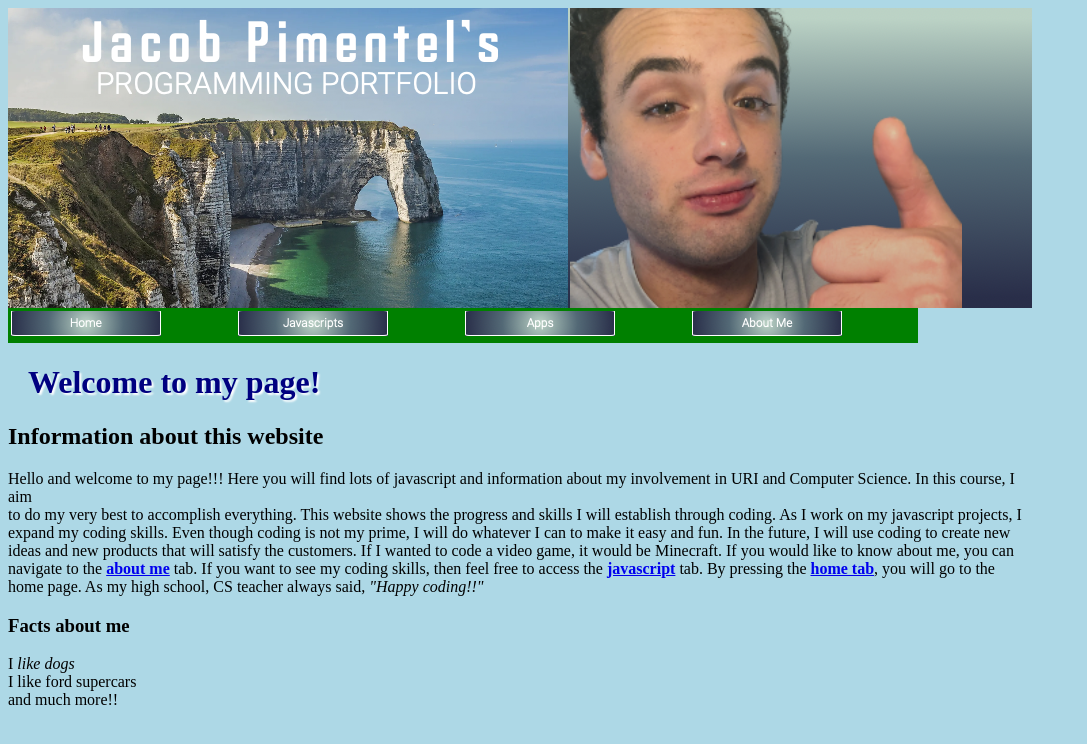
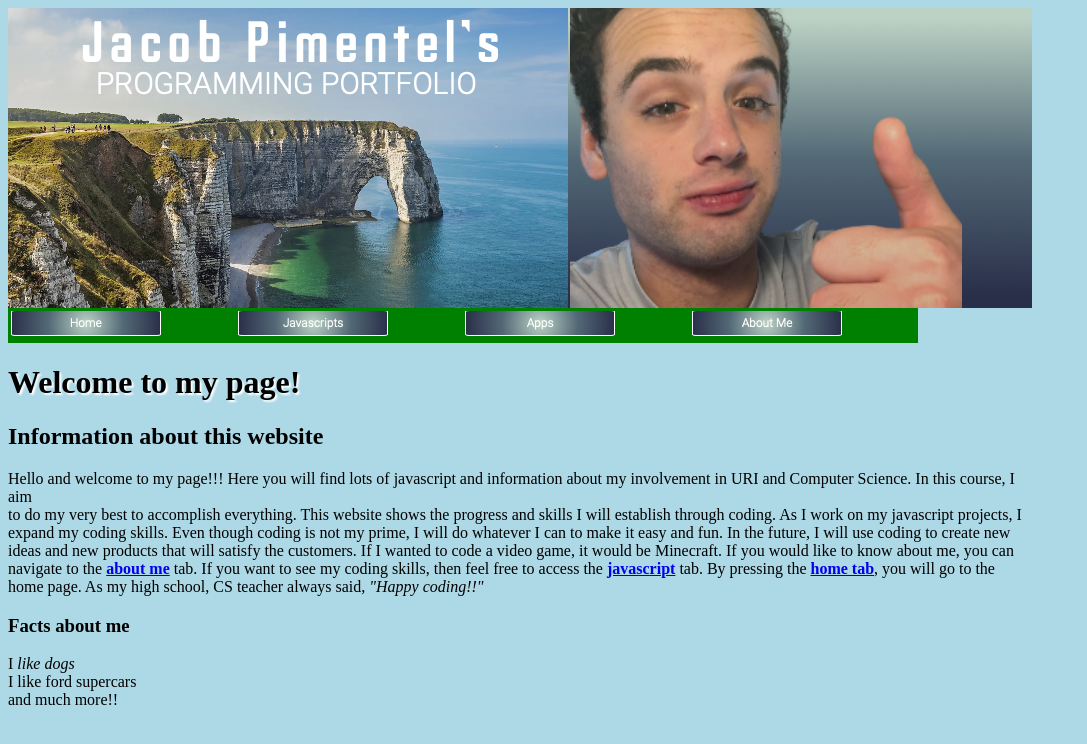
Before and after one commit to Jaco-coder8/Jaco-coder8.github.io, a plain HTML site: page index.html in a window 1280 px wide. Shown: the whole page, without its empty margins (0-1087 px from the left). Drawn offline with Linux system fonts and the light colour scheme.

Commit message:
Update test.css

```diff
--- a/test.css
+++ b/test.css
@@ -1,8 +1,3 @@
 body {
   background-color: lightgreen;
 }
-
-h1 {
-  color: navy;
-  margin-left: 20px;
-}
```
